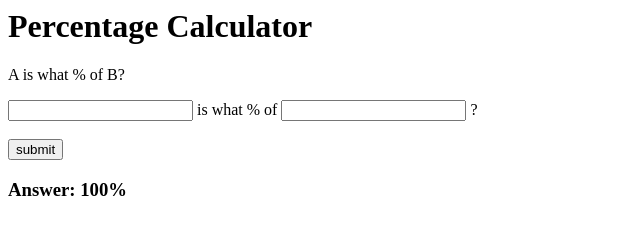
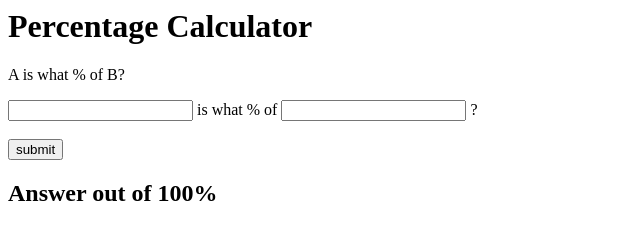
Before and after one commit to Foiz-Ashik/eventListener, a plain HTML site: page index.html in a window 1280 px wide. Shown: the whole page, without its empty margins (0-640 px from the left). Drawn offline with Linux system fonts and the light colour scheme.

Commit message:
Update index.html

```diff
--- a/index.html
+++ b/index.html
@@ -10,7 +10,7 @@
     <input type="number" id="num2"/> ? <br> <br>
     <input type="submit" value="submit"/>
   </form>
-      <h3 id = "answerField">Answer: 100% </h3>
+      <h2 id = "answerField">Answer out of 100% </h2>
 	  <script type ="text/javascript" src="calculator.js"></script>
 </body>
 </html>
```
